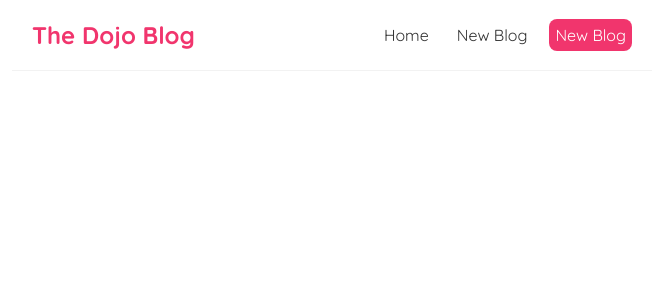
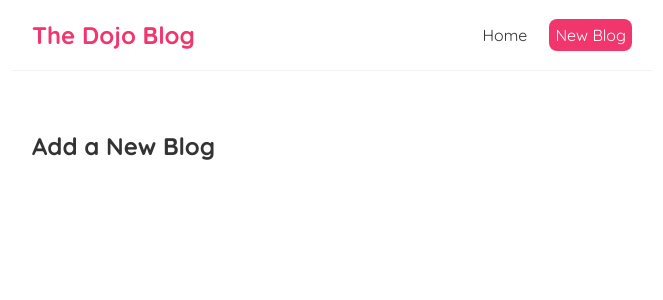
Before and after one commit to tsionbantegize16/Simple_micro_blog_app, a React (Create React App) app: page /create in a window 1280 px wide. Shown: the top 300 px of the page, without its empty margins (308-971 px from the left). Built offline with nearby package versions, Linux system fonts and the light colour scheme.

Commit message:
Your commit message

```diff
--- a/src/App.js
+++ b/src/App.js
@@ -1,6 +1,7 @@
 import Navbar from './Navbar';
 import Home from './Home';
 import { BrowserRouter as Router, Route, Routes } from 'react-router-dom';
+import Create from './Create';
 
 function App() {
   return (
@@ -8,9 +9,9 @@ function App() {
       <div className="App">
         <Navbar />
         <div className="content">
-          {/* Set up routing here */}
           <Routes>
             <Route path="/" element={<Home />} />
+            <Route path="/create" element={<Create />} />
           </Routes>
         </div>
       </div>
--- /dev/null
+++ b/src/Create.js
@@ -0,0 +1,9 @@
+const Create = () => {
+    return (
+      <div className="create">
+        <h2>Add a New Blog</h2>
+      </div>
+    );
+  }
+
+  export default Create;
--- a/src/Navbar.js
+++ b/src/Navbar.js
@@ -1,17 +1,25 @@
+import { Link } from "react-router-dom";
+
 const Navbar = () => {
   return (
     <nav className="navbar">
       <h1>The Dojo Blog</h1>
       <div className="links">
-         <a href="/">Home</a>
-         <a href="/create">New Blog</a>
-         <a href="/create" style={{
+        <Link to="/">Home</Link>
+        <Link
+          to="/create"
+          style={{
             color: 'white',
             backgroundColor: '#f1356d',
-           borderRadius: '8px'
-         }}>New Blog</a>
+            borderRadius: '8px',
+            padding: '6px'
+          }}
+        >
+          New Blog
+        </Link>
       </div>
     </nav>
   );
 }
+
 export default Navbar;
```
Lines whose indentation alone changed are shown as unchanged.
